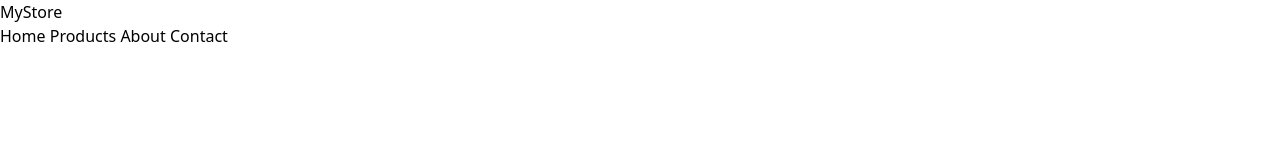
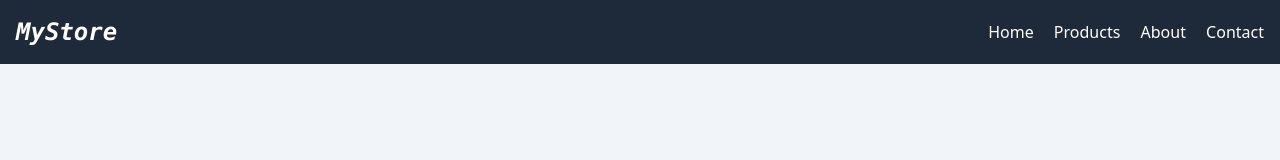
Before and after one commit to Ayzrian/mate-tailwindcss-course, a website built with Vite: page index.html in a window 1280 px wide. Built offline with nearby package versions, Linux system fonts and the light colour scheme.

Commit message:
Adding styles to Header with Tailwind - Finish

```diff
--- a/index.html
+++ b/index.html
@@ -9,11 +9,11 @@
 
     <title>Vite App</title>
   </head>
-  <body class="">
-    <header class="">
-      <div class="">
-        <div class="">MyStore</div>
-        <nav class="">
+  <body class="bg-slate-100">
+    <header class="bg-gray-800 text-white p-4">
+      <div class="container mx-auto flex items-center justify-between">
+        <div class="text-2xl font-bold italic font-mono">MyStore</div>
+        <nav class="space-x-4">
           <a href="#">Home</a>
           <a href="#">Products</a>
           <a href="#">About</a>
```
